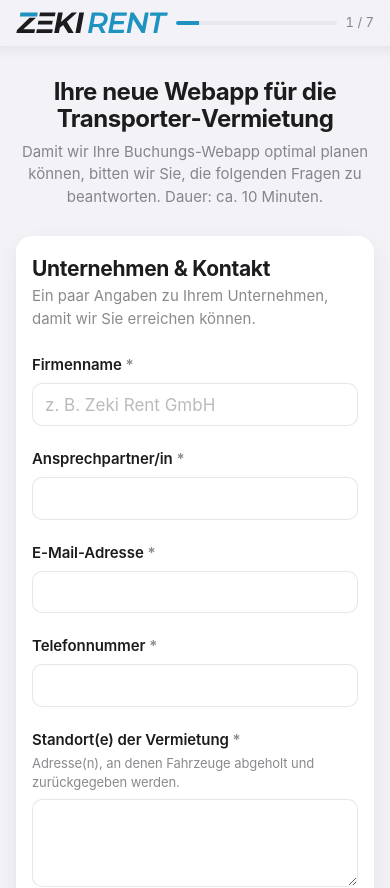
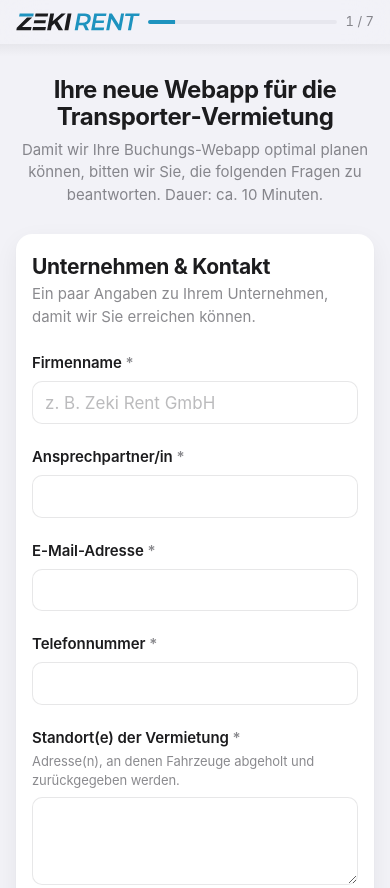
Before and after one commit to kreativwerk/zeki-rent, a Next.js app: page /fragebogen in a window 390 px wide. Shown: the top 888 px of the page. Built offline with nearby package versions, Linux system fonts and the light colour scheme.

Commit message:
Logo nochmals verkleinert
Header 1.5rem (Tablet 1.3rem, Handy 1.1rem), Footer 1.15rem,
Adminmenue 1.1rem.

Co-Authored-By: Claude Opus 5 <noreply@anthropic.com>
Claude-Session: https://claude.ai/code/session_019UPpfTzmLS7KH5gp4HNuqk

```diff
--- a/app/globals.css
+++ b/app/globals.css
@@ -2840,23 +2840,23 @@ a.fleet-tile:hover {
 
 /* Wortmarke: breites Seitenverhältnis, Höhe je Kontext */
 .topbar-inner .zeki-logo {
-  height: 1.9rem;
+  height: 1.5rem;
 }
 
 @media (max-width: 900px) {
   .topbar-inner .zeki-logo {
-    height: 1.6rem;
+    height: 1.3rem;
   }
 }
 
 @media (max-width: 480px) {
   .topbar-inner .zeki-logo {
-    height: 1.35rem;
+    height: 1.1rem;
   }
 }
 
 .site-footer .zeki-logo {
-  height: 1.35rem;
+  height: 1.15rem;
 }
 
 /* Adminmenü: Logo und Admin-Pille untereinander in der schmalen Sidebar */
```
